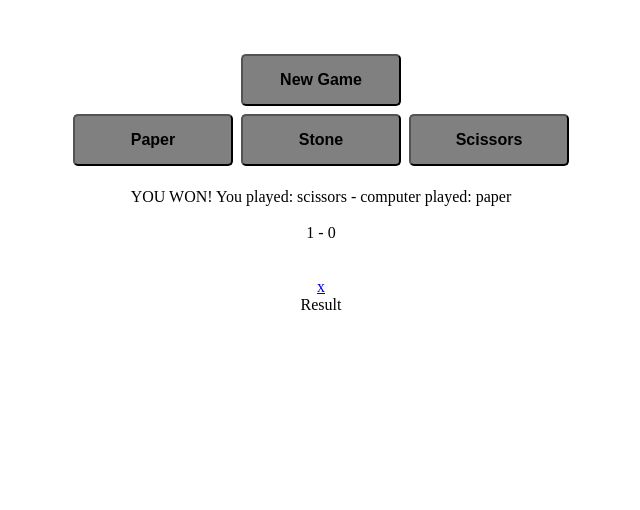
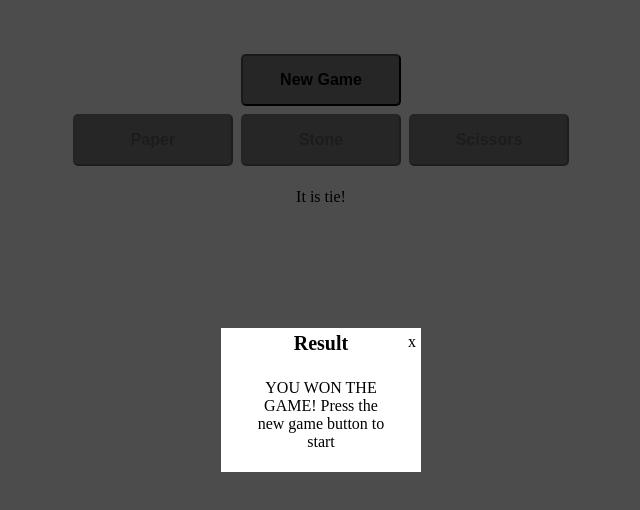
Before and after one commit to Ola-Lipert/Gra1, a website: page index.html in a window 1280 px wide. Both pictures are taken after a click on the button "Paper". Shown: the whole page, without its empty margins (319-959 px from the left). Drawn offline with Linux system fonts and the light colour scheme.

Commit message:
Add Step 4 - modal

```diff
--- a/index.html
+++ b/index.html
@@ -33,6 +33,9 @@
     <div class="modal" id="displayResults">
       <a href="#" class="close">x</a>
       <header>Result</header>
+      <div class="content">
+        <p class="result-modal"></p>
+      </div>
     </div>
   </div>
 
--- a/js/index.js
+++ b/js/index.js
@@ -22,16 +22,19 @@ params.output.innerHTML = 'START GAME!! Click the button!' + '<br><br>' + params
 
 
 // Pętla przechodzącą przez wszystkie elementy z klasą player-move
-var allPlayerMove = document.querySelectorAll('.player-move');
 
-for (var i = 0; i < allPlayerMove.length; i++) {
-  var dataMove = allPlayerMove[i].getAttribute('data-move');
+  var allPlayerMove = document.querySelectorAll('.player-move');
 
-  allPlayerMove[i].addEventListener('click', function() {
+  for (var i = 0; i < allPlayerMove.length; i++) {
 
-    playerMove(dataMove);
-  });
-}
+
+    allPlayerMove[i].addEventListener('click', function() {
+      var dataMove = this.getAttribute('data-move');
+      playerMove(dataMove);
+    });
+  }
+
+
 /*
 button1.addEventListener('click', function() {
   playerMove('paper');
@@ -88,12 +91,15 @@ function roundsLimit() {
 function gameOver() {
 
   if (params.playersWin == params.rounds) {
-    params.gameResult.innerHTML = 'YOU WON THE GAME!';
+    showModal();
+    document.querySelector('.result-modal').innerHTML = 'YOU WON THE GAME! Press the new game button to start';
     disableButton(true);
 
-  } else if (params.computersWin == rounds) {
-    params.gameResult.innerHTML = 'GAME OVER';
+  } else if (params.computersWin == params.rounds) {
+    showModal();
+    document.querySelector('.result-modal').innerHTML = 'GAME OVER! Press the new game button to start';
     disableButton(true);
+
   }
 };
 
@@ -113,4 +119,44 @@ newGame.addEventListener('click', function() {
   params.result.innerHTML = '';      //czyszczenie wyników
   params.gameResult.innerHTML = '';
   params.output.innerHTML = '';
+
 });
+
+
+//Modal
+function showModal(){
+  var allModals = document.querySelectorAll('.modal');
+	  for (var i = 0; i < allModals.length; i++) {
+	    allModals[i].classList.remove('show');
+	  }
+  document.querySelector('#modal-overlay').classList.add('show');
+
+};
+
+
+// Dodajemy też funkcję zamykającą modal, oraz przywiązujemy ją do kliknięć na elemencie z klasą "close".
+
+var hideModal = function(event){
+  event.preventDefault();
+  document.querySelector('#modal-overlay').classList.remove('show');
+};
+
+var closeButtons = document.querySelectorAll('.modal .close');
+
+for(var i = 0; i < closeButtons.length; i++){
+  closeButtons[i].addEventListener('click', hideModal);
+}
+
+// Dobrą praktyką jest również umożliwianie zamykania modala poprzez kliknięcie w overlay.
+
+document.querySelector('#modal-overlay').addEventListener('click', hideModal);
+
+// Musimy jednak pamiętać, aby zablokować propagację kliknięć z samego modala - inaczej każde kliknięcie wewnątrz modala również zamykałoby go.
+
+var modals = document.querySelectorAll('.modal');
+
+for(var i = 0; i < modals.length; i++){
+  modals[i].addEventListener('click', function(event){
+      event.stopPropagation();
+  });
+}
--- a/sass/style.scss
+++ b/sass/style.scss
@@ -31,7 +31,7 @@ game {
 
 }
 
-/*
+
 .overlay {
 	display: none;
 	position: fixed;
@@ -76,4 +76,3 @@ game {
 		padding: 5px 30px;
 	}
 }
-*/
```
Also changed, not shown: css/style.css, 1 other file.
